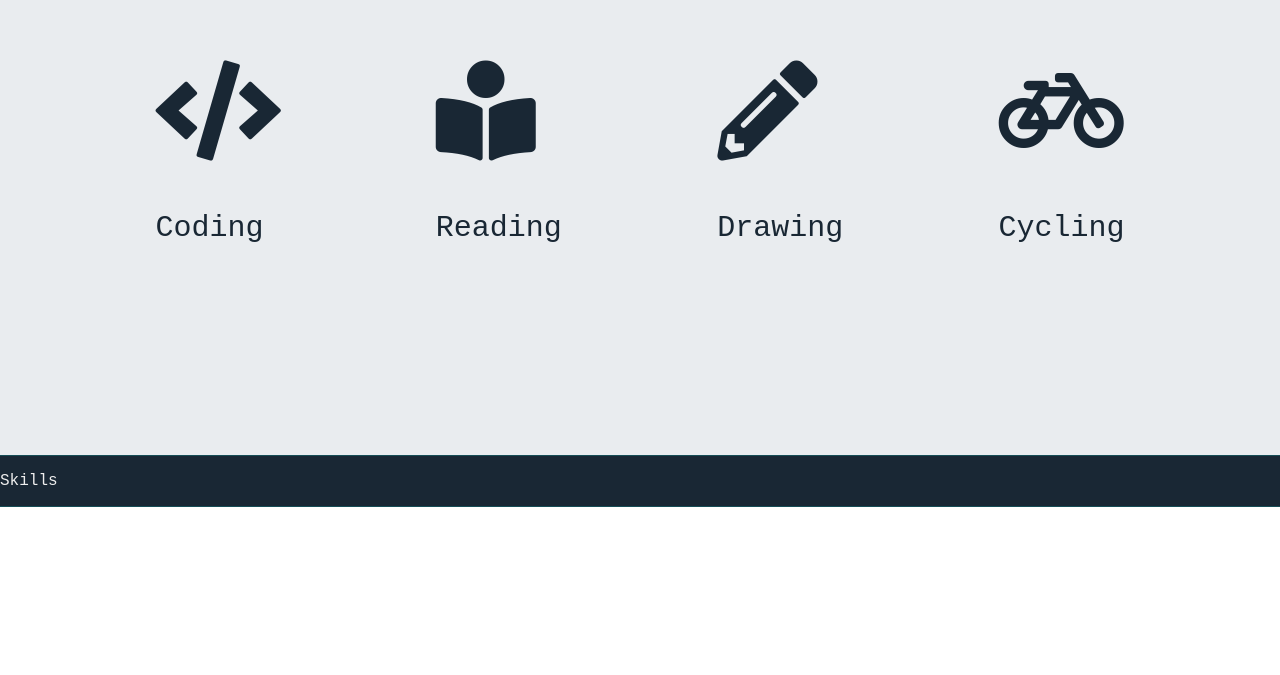
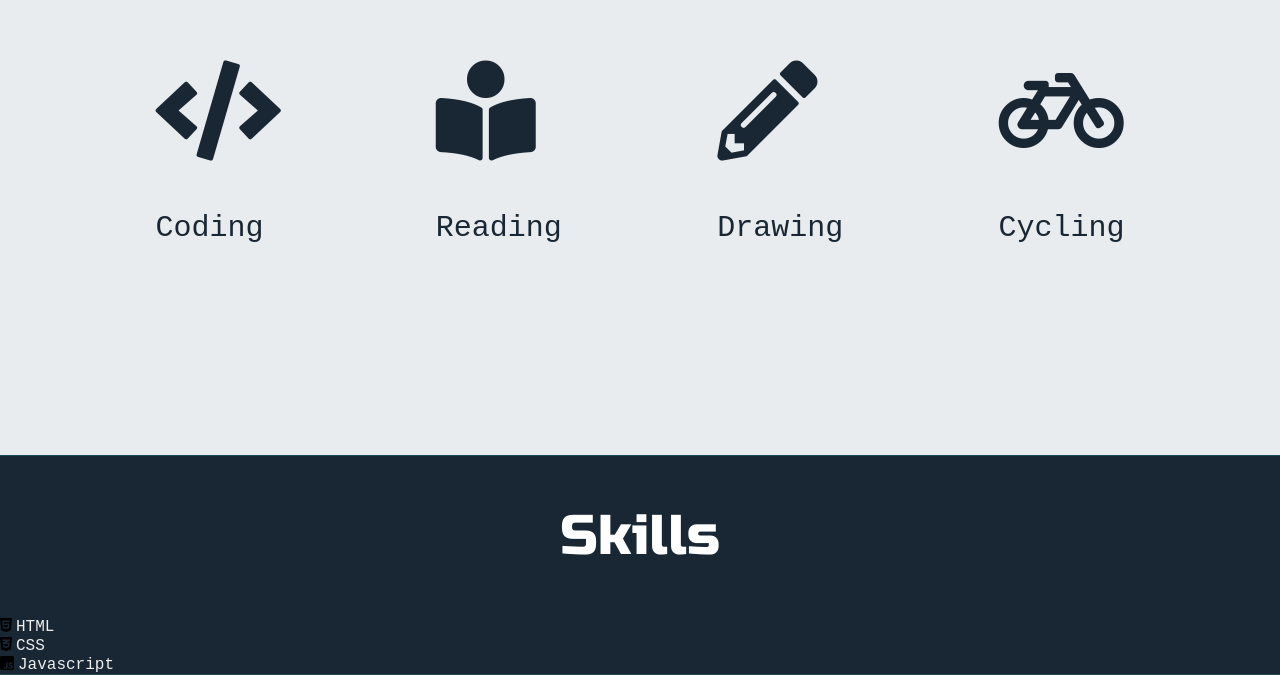
Before and after one commit to Tejask001/Portflio, a plain HTML site: page index.html in a window 1280 px wide. Shown: the part 929-1604 px from the top of the page. Before the commit the page ends 1436 px from the top, so only its background shows below. Drawn offline with Linux system fonts and the light colour scheme.

Commit message:
skills section made

```diff
--- a/index.html
+++ b/index.html
@@ -19,7 +19,7 @@
     <section class="section1">
         <div class="nav">
             <div>
-                <a href="#">Tejas</a>
+                <a href="#">Tejas Kumar</a>
             </div>
             <div>
                 <ul id="navigation">
@@ -34,8 +34,8 @@
             <div class="left-column">
                 <img id="profile-pic" src="images/tejas.jpeg" alt="Tejas Image">
                 <div id="section-buttons">
-                    <button><a href="#hobbies">Hobbies</a></button>
-                    <button><a href="#skills">Skills</a></button>
+                    <a href="#hobbies"><button>Hobbies</button></a>
+                    <a href="#skills"><button>Skills</button></a>
                 </div>
             </div>
             <div class="right-column">
@@ -98,7 +98,37 @@
     </section>
     <section class="section3" id="skills">
         <div>
-            <p>Skills</p>
+            <h1 style="text-align: center;">Skills</h1>
+            <div class="skills-wrapper">
+                <div class="skill">
+                    <div>
+                        <i class="fab fa-html5" id="html-icon"></i>
+                        <span>HTML</span>
+                    </div>
+                    <div class="progress-bar">
+                        <div id="html-progress"></div>
+                    </div>
+                </div>
+
+                <div class="skill">
+                    <div>
+                        <i class="fab fa-css3-alt" id="css-icon"></i>
+                        <span>CSS</span>
+                    </div>
+                    <div class="progress-bar">
+                        <div id="css-progress"></div>
+                    </div>
+                </div>
+                <div class="skill">
+                    <div>
+                        <i class="fab fa-js-square" id="js-icon"></i>
+                        <span>Javascript</span>
+                    </div>
+                    <div class="progress-bar">
+                        <div id="javascript-progress"></div>
+                    </div>
+                </div>
+            </div>
         </div>
     </section>
 </body>
```
